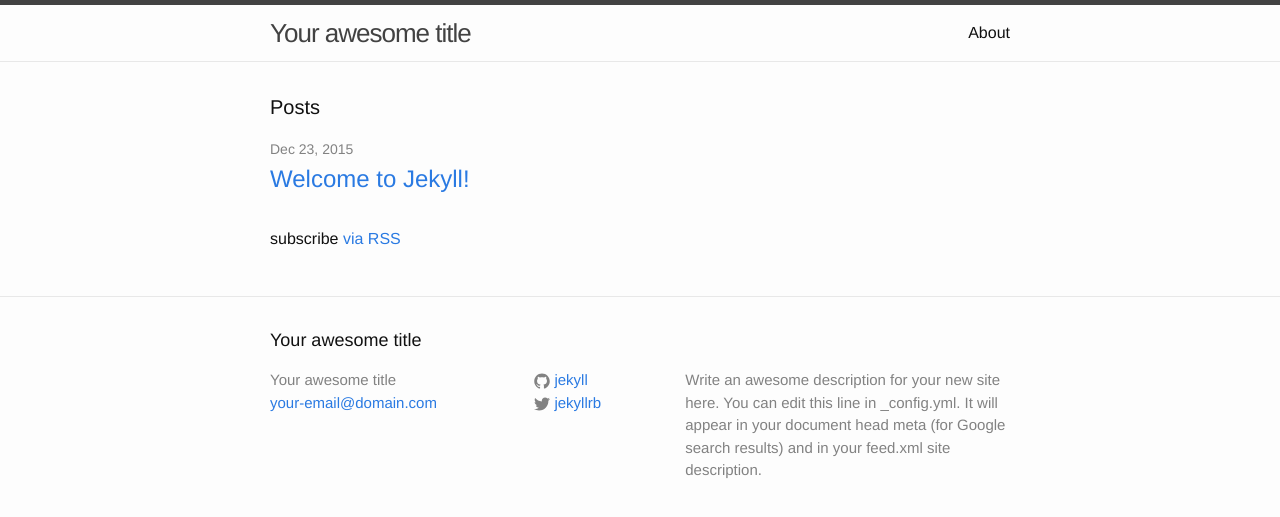
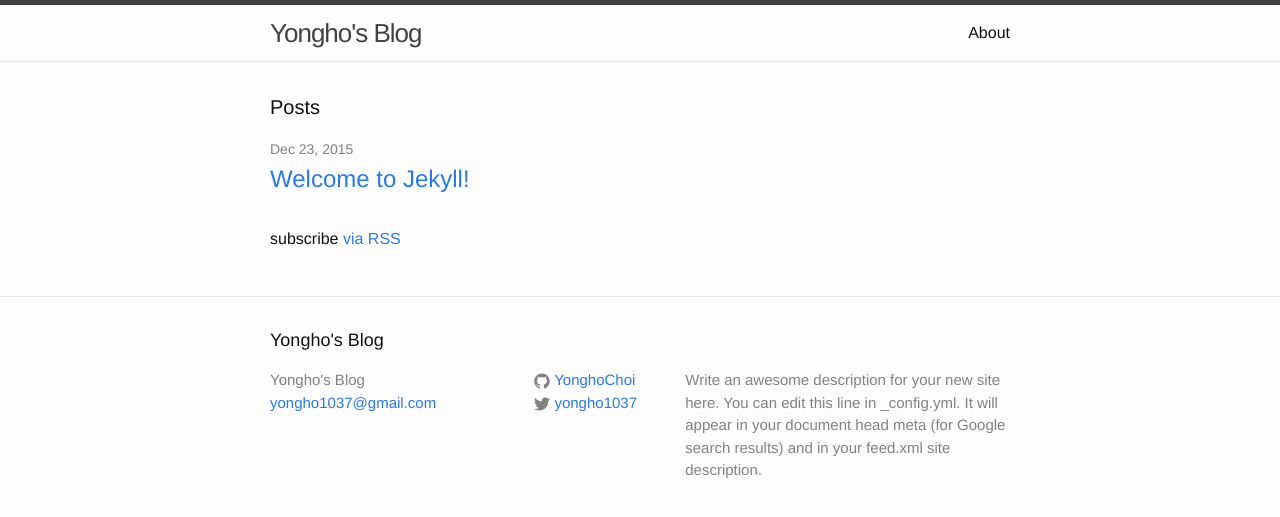
Before and after one commit to YonghoChoi/yonghochoi.github.io, a Jekyll site: the page built from index.html, in a window 1280 px wide. Shown: the top 517 px of the page. Built offline with Jekyll 4.4.1, drawn with Linux system fonts in a browser that asks for light colours.

Commit message:
Update _config.yml

```diff
--- a/_config.yml
+++ b/_config.yml
@@ -6,16 +6,16 @@
 # 'jekyll serve'. If you change this file, please restart the server process.
 
 # Site settings
-title: Your awesome title
-email: your-email@domain.com
+title: Yongho's Blog
+email: yongho1037@gmail.com
 description: > # this means to ignore newlines until "baseurl:"
   Write an awesome description for your new site here. You can edit this
   line in _config.yml. It will appear in your document head meta (for
   Google search results) and in your feed.xml site description.
 baseurl: "" # the subpath of your site, e.g. /blog
-url: "http://yourdomain.com" # the base hostname & protocol for your site
-twitter_username: jekyllrb
-github_username:  jekyll
+url: "http://yongho1037.tistory.com.com" # the base hostname & protocol for your site
+twitter_username: yongho1037
+github_username:  YonghoChoi
 
 # Build settings
 markdown: kramdown
```
